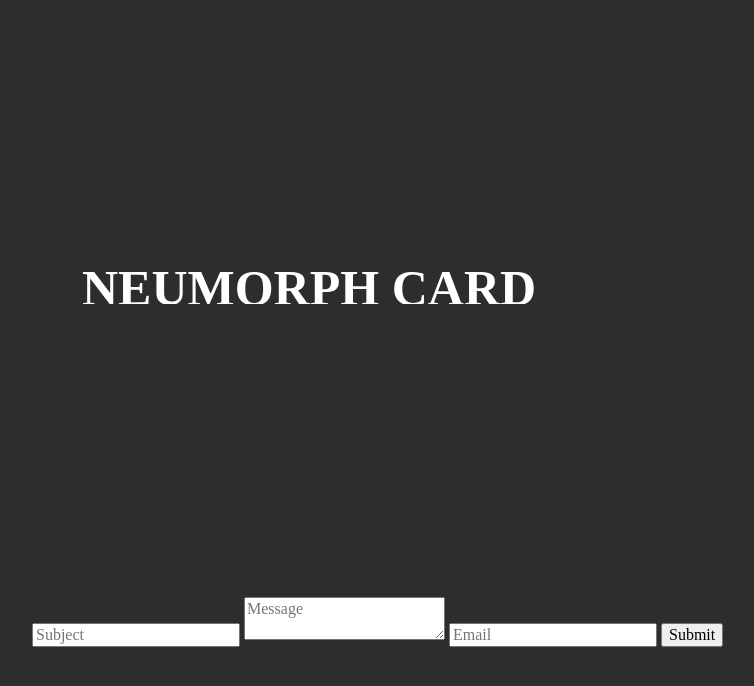
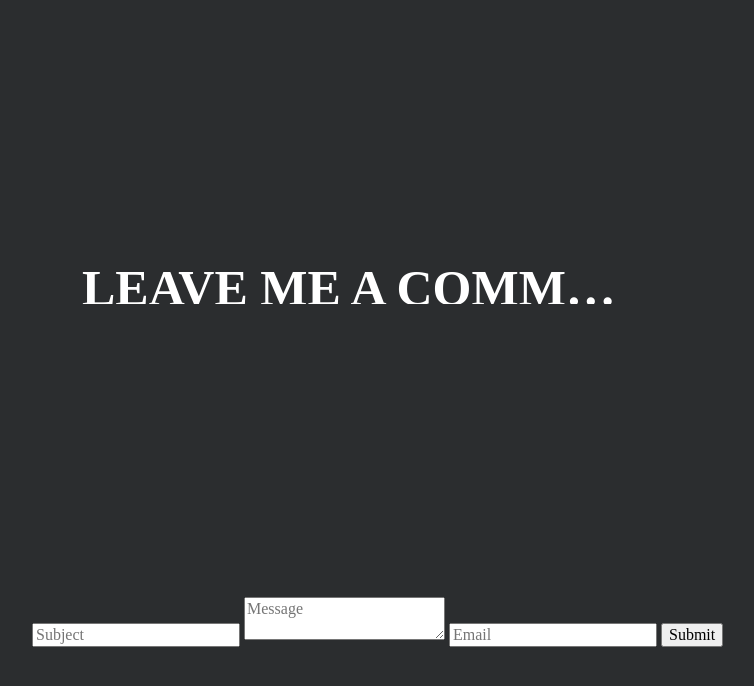
Before and after one commit to MichaelHDesigns/contact, a Jekyll site: the page built from index.html, in a window 1280 px wide and 900 px high, scrolled down 1007 px. Shown: the top 686 px of the window, without its empty margins (258-1012 px from the left). Built offline with Jekyll 4.4.1, drawn with Linux system fonts in a browser that asks for light colours.

Commit message:
Update landing-page.html

```diff
--- a/_includes/landing-page.html
+++ b/_includes/landing-page.html
@@ -95,7 +95,7 @@
 
 <div class="container">
   <div class="outer-card">
-    <h1 class="title">Neumorph card</h1>
+    <h1 class="title">Leave Me A Comment!</h1>
     <form action="https://submit-form.com/8ZJKP6gfn8RZPmnyq0Lja" target="_self" style="text-align: center">
   <input type="hidden" name="_redirect" value="https://michaelhdesigns.github.io/contact">
    <!-- All elements must have a name attribute -->
```
